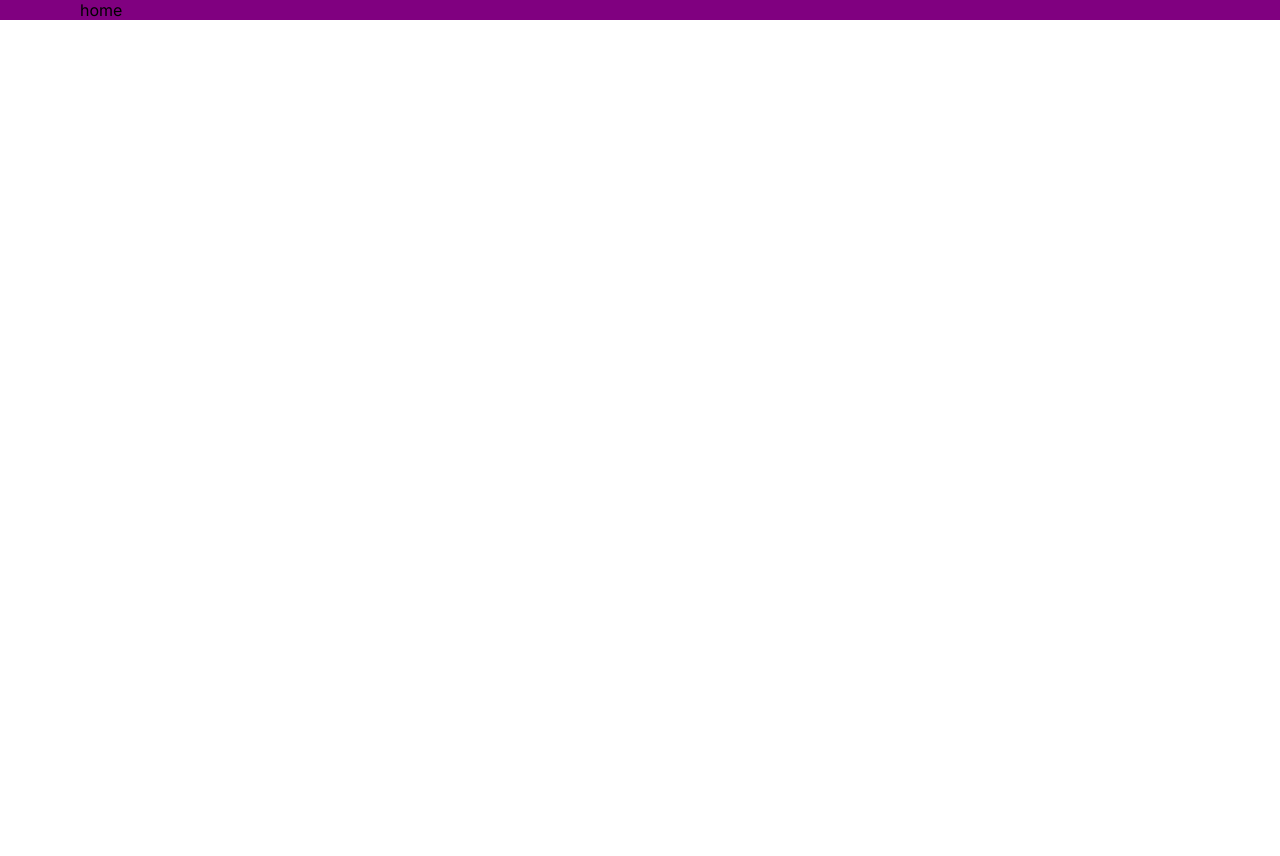
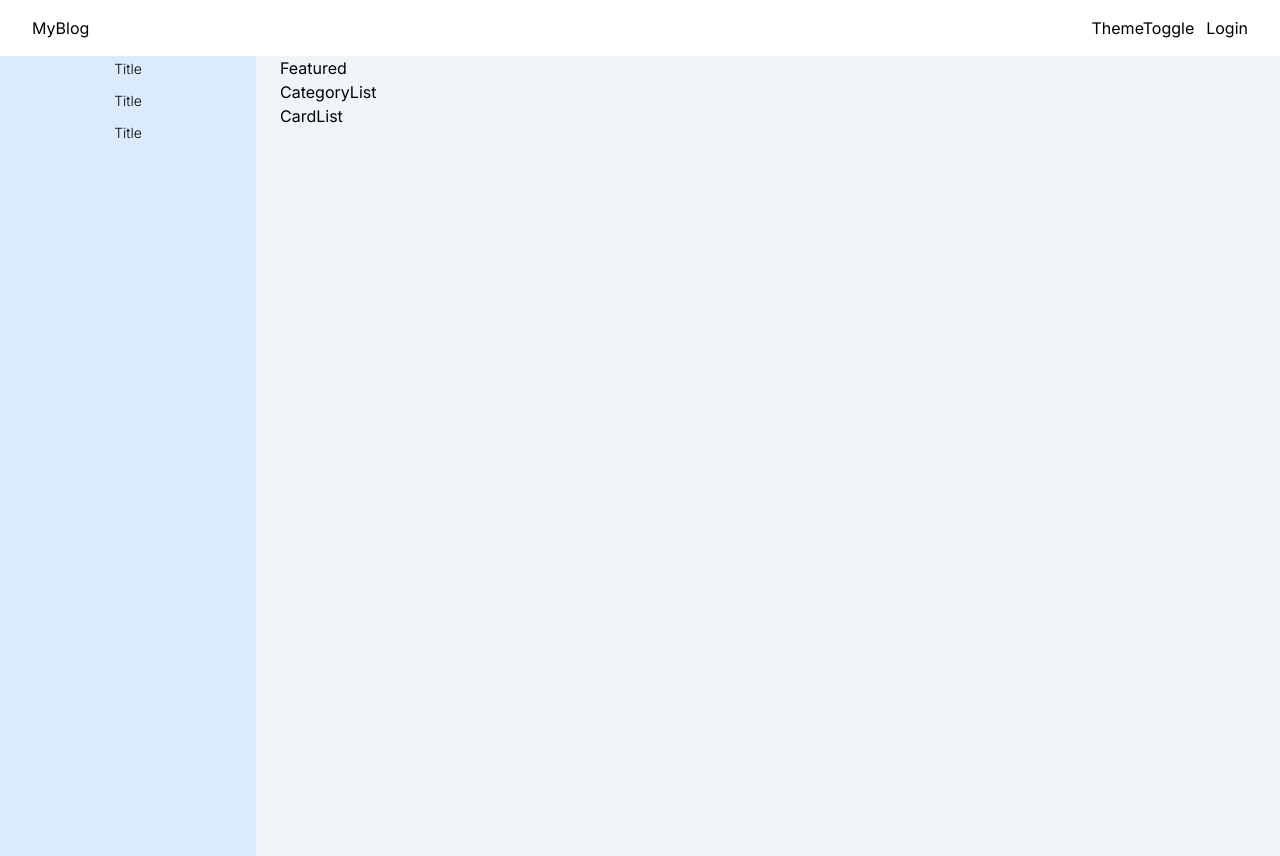
Before and after one commit to meifruit/myblog, a Next.js app: page / in a window 1280 px wide. Before the commit the page ends 800 px from the top, so only its background shows below. Built offline with nearby package versions, Linux system fonts and the light colour scheme.

Commit message:
add layout

```diff
--- a/src/app/globals.css
+++ b/src/app/globals.css
@@ -1,3 +1,7 @@
+@tailwind base;
+@tailwind components;
+@tailwind utilities;
+
 :root {
   --bg: white;
   --textColor: black;
@@ -21,14 +25,13 @@ a {
   text-decoration: none;
 }
 
-.container {
+/* .container {
   min-height: 100vh;
   background-color: var(--bg);
   color: var(--textColor);
-}
+} */
 
-.wrapper {
-  max-width: 1536px;
+/* .wrapper {
   margin-left: auto;
   margin-right: auto;
   background-color: purple;
@@ -57,4 +60,4 @@ a {
   .wrapper {
     max-width: 475px;
   }
-}
+} */
--- a/src/app/layout.tsx
+++ b/src/app/layout.tsx
@@ -1,6 +1,8 @@
 import type { Metadata } from "next";
 import { Inter } from "next/font/google";
 import "./globals.css";
+import Navbar from "@/components/Navbar";
+import Footer from "@/components/Footer";
 
 const inter = Inter({ subsets: ["latin"] });
 
@@ -17,9 +19,11 @@ export default function RootLayout({
   return (
     <html lang="en">
       <body className={inter.className}>
-        <div className="container">
-          <div className="wrapper">{children}</div>
+        <div className="w-full bg-white px-4 2xl:px-32 ">
+          <Navbar />
         </div>
+        <div className="bg-slate-100  2xl:px-32">{children}</div>
+        {/* <Footer /> */}
       </body>
     </html>
   );
--- a/src/app/page.tsx
+++ b/src/app/page.tsx
@@ -1,3 +1,19 @@
+import CardList from "@/components/CardList";
+import CategoryList from "@/components/CategoryList";
+import Dashboard from "@/components/Dashboard";
+import Featured from "@/components/Featured";
+
 export default function Home() {
-  return <div className="">home</div>;
+  return (
+    <div className="lg:w-full flex gap-6">
+      <div className="min-h-screen hidden xl:block w-[20%]">
+        <Dashboard />
+      </div>
+      <div className="w-full lg:w-[70%]">
+        <Featured />
+        <CategoryList />
+        <CardList />
+      </div>
+    </div>
+  );
 }
--- /dev/null
+++ b/src/components/AuthLinks.tsx
@@ -0,0 +1,5 @@
+const AuthLinks = () => {
+  return <div>Login</div>;
+};
+
+export default AuthLinks;
--- /dev/null
+++ b/src/components/CardList.tsx
@@ -0,0 +1,5 @@
+const CardList = () => {
+  return <div>CardList</div>;
+};
+
+export default CardList;
--- /dev/null
+++ b/src/components/CategoryList.tsx
@@ -0,0 +1,5 @@
+const CategoryList = () => {
+  return <div>CategoryList</div>;
+};
+
+export default CategoryList;
--- /dev/null
+++ b/src/components/Dashboard.tsx
@@ -0,0 +1,21 @@
+import Link from "next/link";
+
+const Dashboard = () => {
+  return (
+    <div className="bg-blue-100 h-full">
+      <div className="flex flex-col gap-2 mb-2 items-center">
+        <Link href={"/"}>
+          <span className="text-sm font-light capitalize">title</span>
+        </Link>
+        <Link href={"/"}>
+          <span className="text-sm font-light capitalize">title</span>
+        </Link>
+        <Link href={"/"}>
+          <span className="text-sm font-light capitalize">title</span>
+        </Link>
+      </div>
+    </div>
+  );
+};
+
+export default Dashboard;
--- /dev/null
+++ b/src/components/Featured.tsx
@@ -0,0 +1,5 @@
+const Featured = () => {
+  return <div>Featured</div>;
+};
+
+export default Featured;
--- /dev/null
+++ b/src/components/Footer.tsx
@@ -0,0 +1,5 @@
+const Footer = () => {
+  return <div>Footer</div>;
+};
+
+export default Footer;
--- /dev/null
+++ b/src/components/Navbar.tsx
@@ -0,0 +1,28 @@
+import Image from "next/image";
+import Link from "next/link";
+import React from "react";
+import AuthLinks from "./AuthLinks";
+import ThemeToggle from "./ThemeToggle";
+
+const Navbar = () => {
+  return (
+    <div className="flex justify-between items-center p-4">
+      <div className="flex-1 items-center">
+        <span>MyBlog</span>
+      </div>
+      <div className="flex items-center gap-3">
+        {/* <Image
+          src="/mei.jpg"
+          alt={""}
+          width={40}
+          height={40}
+          className="object-cover rounded-full h-5 w-5"
+        /> */}
+        <ThemeToggle />
+        <AuthLinks />
+      </div>
+    </div>
+  );
+};
+
+export default Navbar;
--- /dev/null
+++ b/src/components/Pagination.tsx
@@ -0,0 +1,5 @@
+const Pagination = () => {
+  return <div>Pagination</div>;
+};
+
+export default Pagination;
--- /dev/null
+++ b/src/components/ThemeToggle.tsx
@@ -0,0 +1,5 @@
+const ThemeToggle = () => {
+  return <div>ThemeToggle</div>;
+};
+
+export default ThemeToggle;
```
Also changed, not shown: public/mei.jpg (added).
